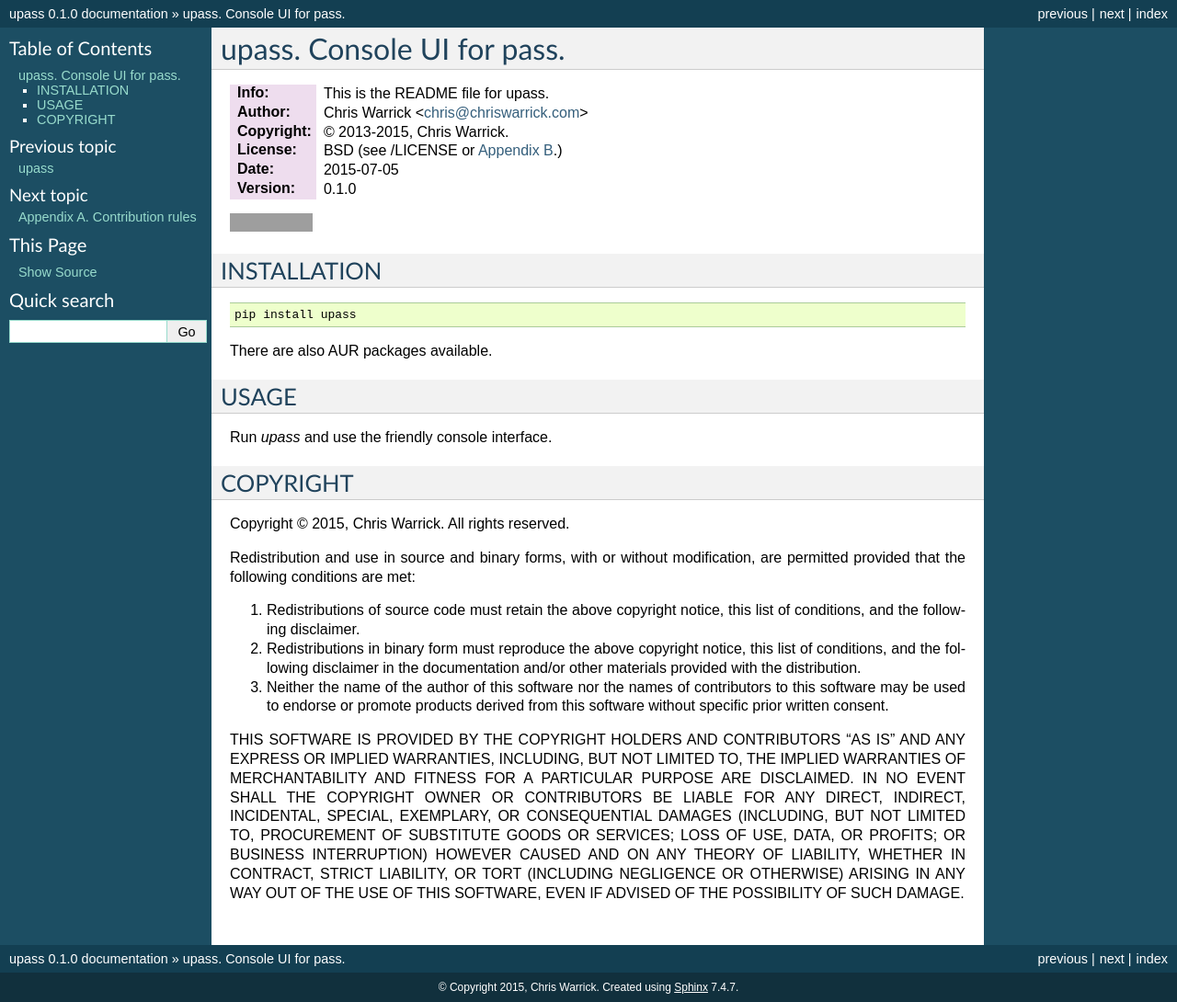
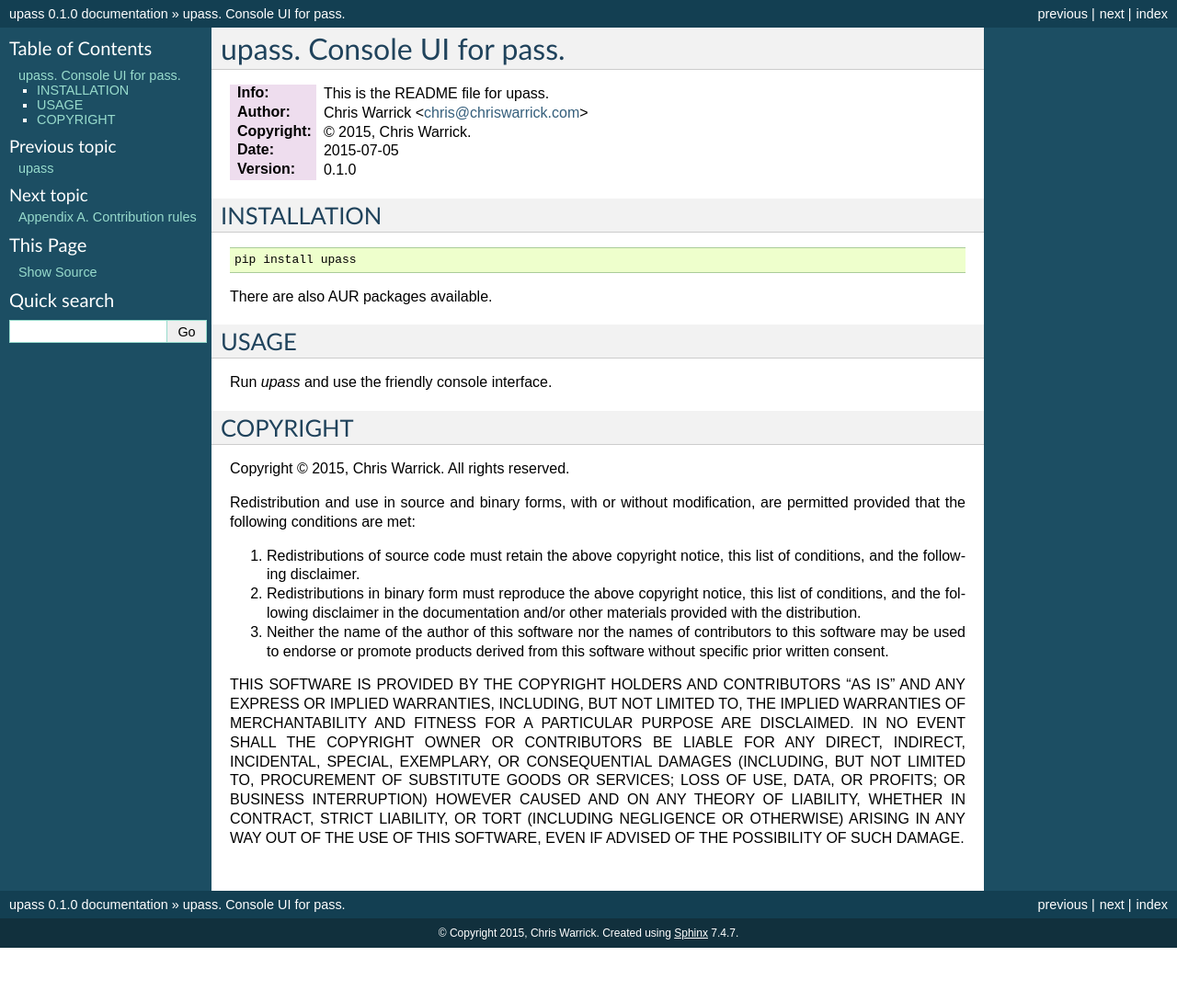
Before and after one commit to Kwpolska/upass, a Sphinx documentation site: the page built from docs/README.rst, in a window 1280 px wide. Shown: the whole page at 92% size. Built offline with Sphinx 7.4.7, drawn with Linux system fonts in a browser that asks for light colours; after the commit the page ends 1031 px from its top, so only the background shows below that; grey boxes are pictures that could not be loaded.

Commit message:
fix READMEs and PKGBUILDs
Signed-off-by: Chris Warrick <kwpolska@gmail.com>

```diff
--- a/docs/README.rst
+++ b/docs/README.rst
@@ -3,16 +3,12 @@
 ============================
 :Info: This is the README file for upass.
 :Author: Chris Warrick <chris@chriswarrick.com>
-:Copyright: © 2013-2015, Chris Warrick.
-:License: BSD (see /LICENSE or :doc:`Appendix B <LICENSE>`.)
+:Copyright: © 2015, Chris Warrick.
 :Date: 2015-07-05
 :Version: 0.1.0
 
-.. index: README
-.. image:: https://travis-ci.org/Kwpolska/upass.png?branch=master
-
 INSTALLATION
--------------
+------------
 
 ::
 
--- a/setup.py
+++ b/setup.py
@@ -33,7 +33,7 @@
       zip_safe=False,
       cmdclass={'test': PyTest},
       # http://pypi.python.org/pypi?%3Aaction=list_classifiers
-      classifiers=['Development Status :: 1 - Planning',
+      classifiers=['Development Status :: 3 - Alpha',
                    'Programming Language :: Python',
                    'Programming Language :: Python :: 2',
                    'Programming Language :: Python :: 2.7',
```
Also changed, not shown: README.rst (+2 -6 lines), 3 other files.
